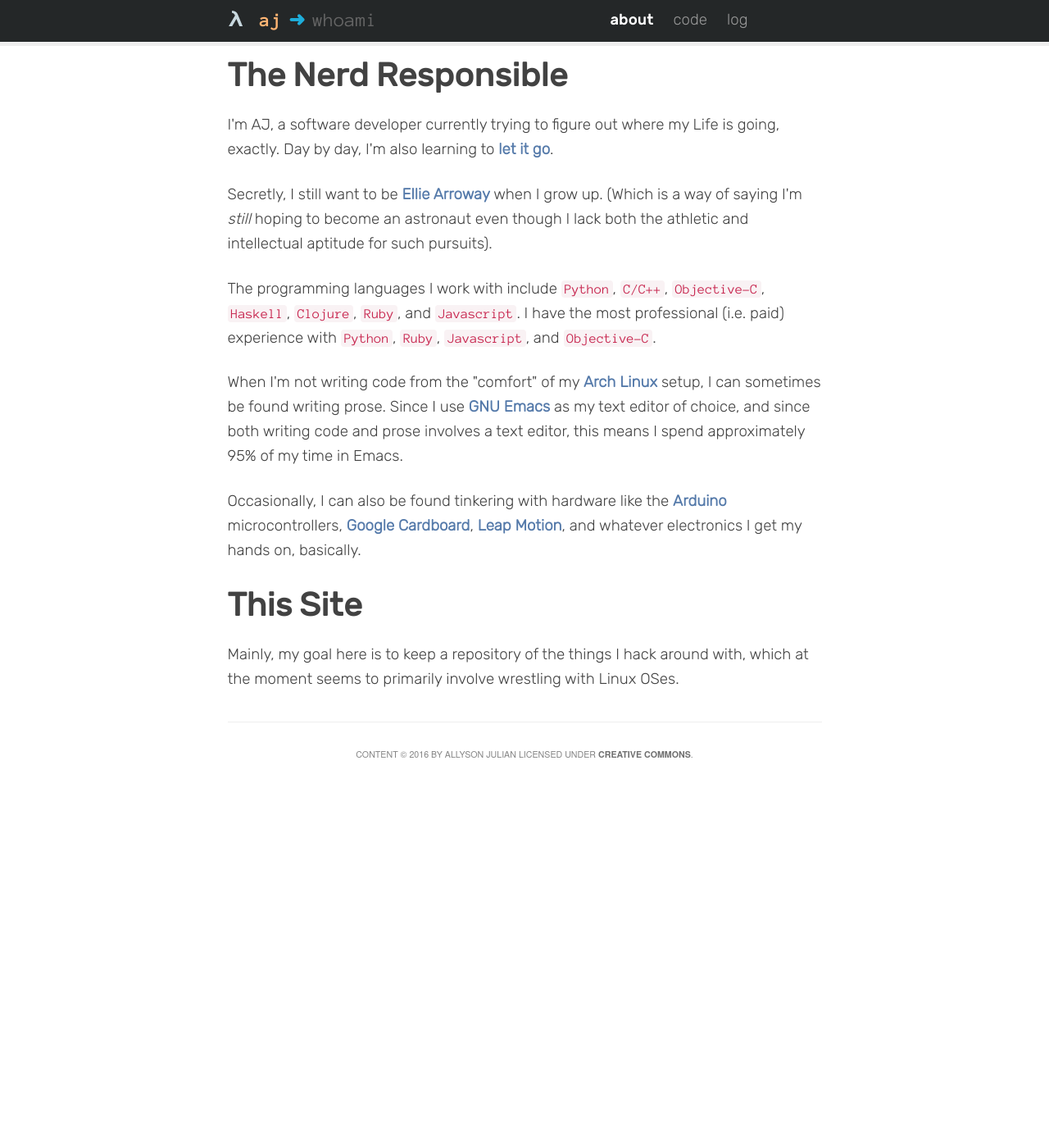
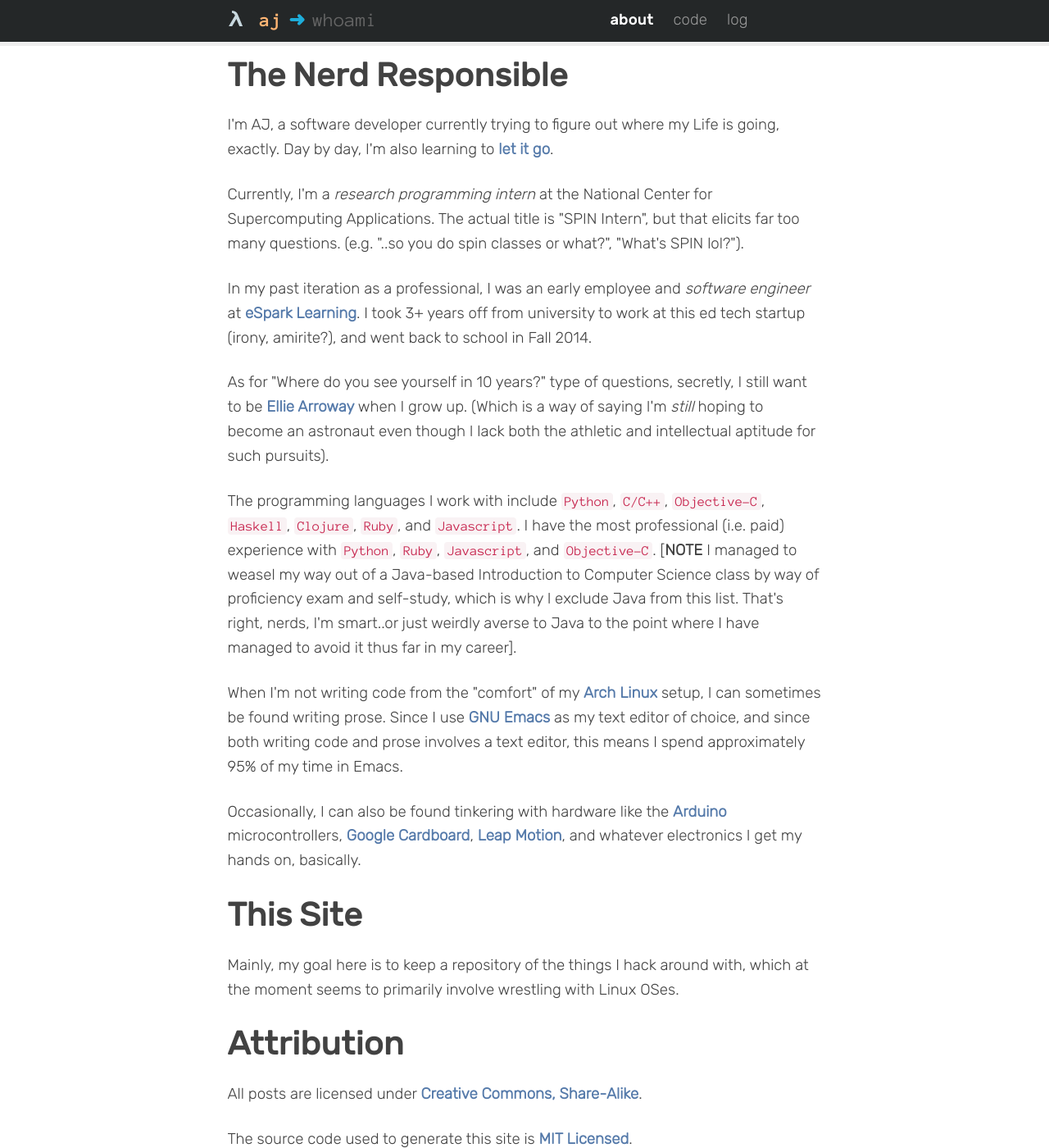
Before and after one commit to 0x414A/0x414a.github.io, a Jekyll site: the page built from about.md, in a window 1280 px wide and 1400 px high. Shown: the whole window at 82% size. Built offline with Jekyll 4.4.1, drawn with Linux system fonts in a browser that asks for light colours; nearby versions of some CDN libraries.

Commit message:
Updated About to be more interesting.

```diff
--- a/about.md
+++ b/about.md
@@ -7,11 +7,16 @@ title: About
 ---
 
 ## The Nerd Responsible
+
 I'm AJ, a software developer currently trying to figure out where my Life is going, exactly. Day by day, I'm also learning to [let it go](https://www.youtube.com/watch?v=L0MK7qz13bU).
 
-Secretly, I still want to be [Ellie Arroway](http://en.wikipedia.org/wiki/Contact_(novel)) when I grow up. (Which is a way of saying I'm *still* hoping to become an astronaut even though I lack both the athletic and intellectual aptitude for such pursuits).
+Currently, I'm a *research programming intern* at the National Center for Supercomputing Applications. The actual title is "SPIN Intern", but that elicits far too many questions. (e.g. "..so you do spin classes or what?", "What's SPIN lol?").
 
-The programming languages I work with include `Python`, `C/C++`, `Objective-C`,  `Haskell`, `Clojure`, `Ruby`, and `Javascript`. I have the most professional (i.e. paid) experience with `Python`, `Ruby`, `Javascript`, and `Objective-C`.
+In my past iteration as a professional, I was an early employee and *software engineer* at [eSpark Learning](http://esparklearning.com). I took 3+ years off from university to work at this ed tech startup (irony, amirite?), and went back to school in Fall 2014.
+
+As for "Where do you see yourself in 10 years?" type of questions, secretly, I still want to be [Ellie Arroway](http://en.wikipedia.org/wiki/Contact_(novel)) when I grow up. (Which is a way of saying I'm *still* hoping to become an astronaut even though I lack both the athletic and intellectual aptitude for such pursuits).
+
+The programming languages I work with include `Python`, `C/C++`, `Objective-C`,  `Haskell`, `Clojure`, `Ruby`, and `Javascript`. I have the most professional (i.e. paid) experience with `Python`, `Ruby`, `Javascript`, and `Objective-C`. [**NOTE** I managed to weasel my way out of a Java-based Introduction to Computer Science class by way of proficiency exam and self-study, which is why I exclude Java from this list. That's right, nerds, I'm smart..or just weirdly averse to Java to the point where I have managed to avoid it thus far in my career].
 
 When I'm not writing code from the "comfort" of my [Arch Linux](https://archlinux.org) setup, I can sometimes be found writing prose. Since I use [GNU Emacs](http://www.gnu.org/software/emacs/) as my text editor of choice, and since both writing code and prose involves a text editor, this means I spend approximately 95% of my time in Emacs.
 
@@ -20,3 +25,9 @@ Occasionally, I can also be found tinkering with hardware like the [Arduino](htt
 ## This Site
 
 Mainly, my goal here is to keep a repository of the things I hack around with, which at the moment seems to primarily involve wrestling with Linux OSes.
+
+## Attribution
+
+All posts are licensed under <a rel="license" href="http://creativecommons.org/licenses/by-sa/4.0/">Creative Commons, Share-Alike</a>.
+
+The source code used to generate this site is [MIT Licensed](https://opensource.org/licenses/MIT).
```
